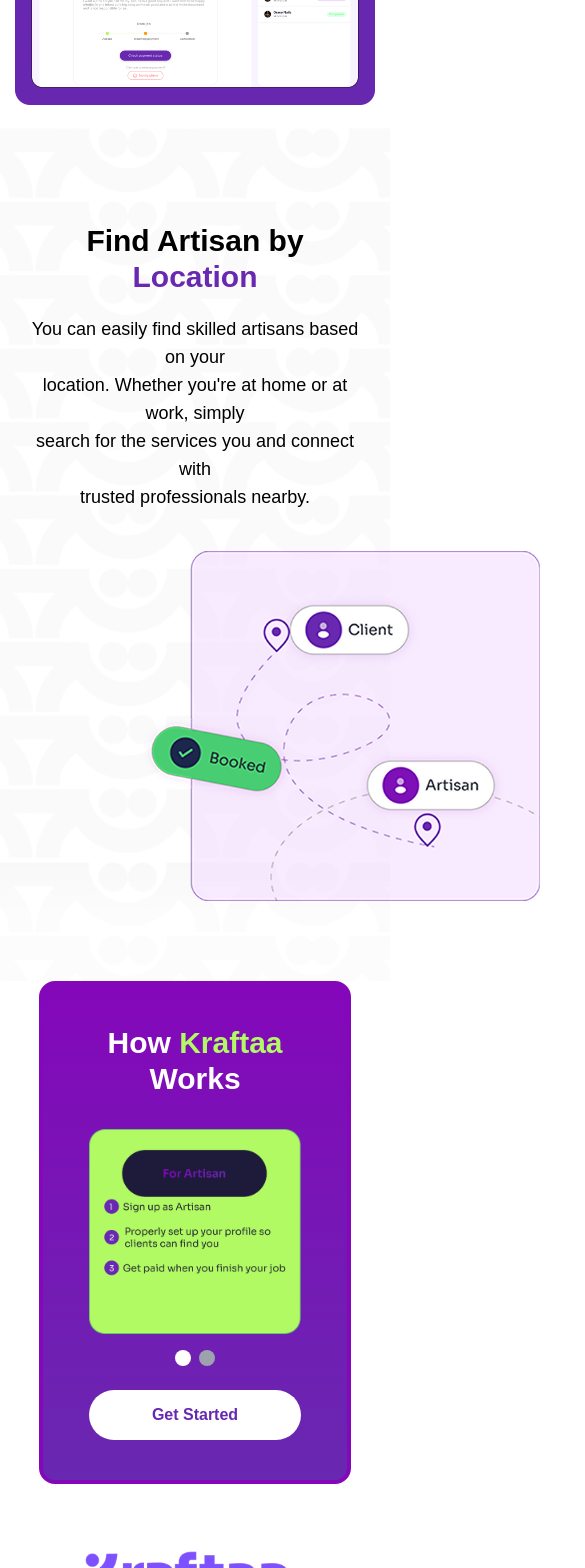
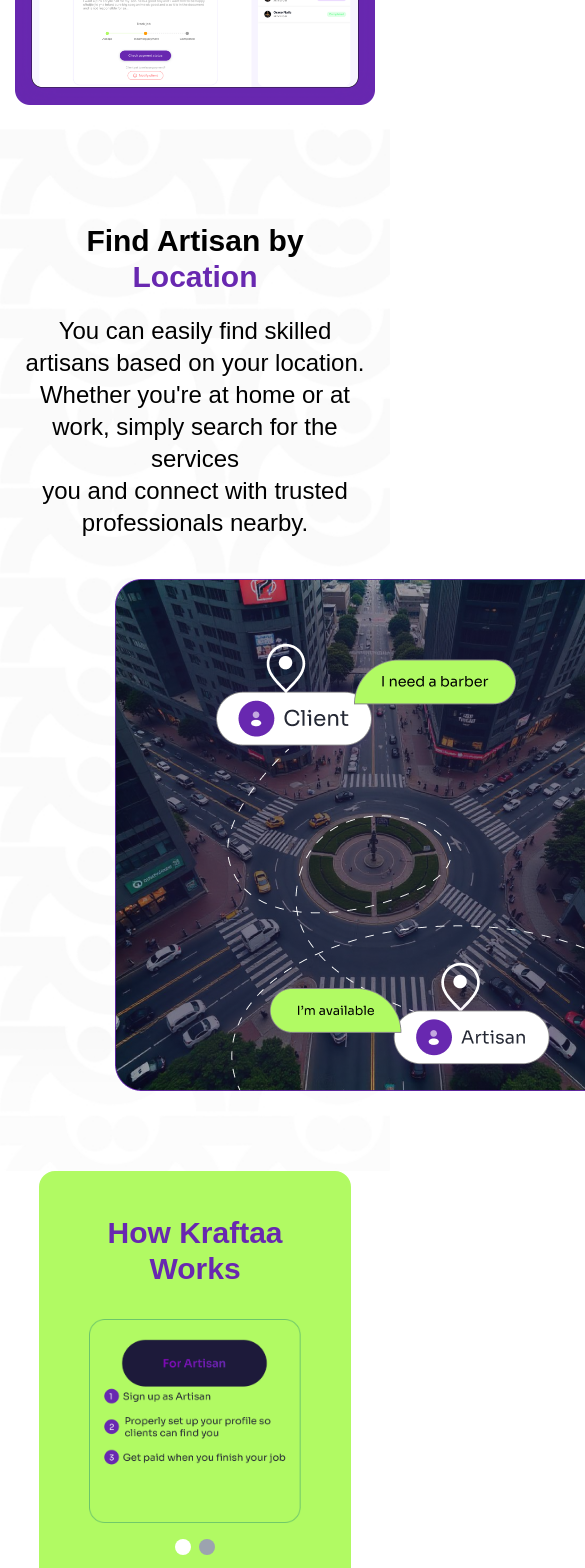
Before and after one commit to covey-codes/kraftaa-landing-page, a React (Vite) app: page / in a window 390 px wide. Shown: the part 1980-3548 px from the top of the page, 585 px wide, since content can reach past the window. Built offline with nearby package versions, Linux system fonts and the light colour scheme.

Commit message:
updating the mobile view in multiple components

```diff
--- a/src/components/AnyServicesSection.jsx
+++ b/src/components/AnyServicesSection.jsx
@@ -1,5 +1,5 @@
-import React from 'react';
-import categg from '../assets/Images/Categg.png';
+import React from "react";
+import categg from "../assets/Images/Categg.png";
 
 const AnyServicesSection = () => {
   return (
@@ -10,35 +10,33 @@
         <div className="absolute top-[-20%] left-1/2 transform -translate-x-1/2 bg-[#B1FA63] border-2 border-[#1EAC23] w-[70%] lg:w-[90%] h-[80%] rounded-3xl shadow-lg grid grid-cols-2 grid-rows-2 p-[30px]">
 
           {/* Top-Left: Text Section */}
-          <div className="flex mt-[-100px] flex-col justify-center">
+          <div className="flex -mt-24 flex-col justify-center">
             <p className="text-6xl font-bold text-[#1D1A3A]">
-              Any <span className="text-[#6828B0]">service</span> you need <br /> all in one <span className='text-[#6828B0]'>place</span>
+              Any <span className="text-[#6828B0]">service</span> you need <br /> all in one <span className="text-[#6828B0]">place</span>
             </p>
           </div>
 
           {/* Top-Right: Adjusted Text Section */}
-          <div className="flex  flex-col justify-center">
+          <div className="flex flex-col justify-center">
             <p className="text-3xl font-semibold text-[#1D1A3A]">
-              With <span className="font-bold text-[#6828B0]">Kraftaa</span>, you will find a wide range of <br />services you need whether at home or at <br /> work you can book from anywhere.
+              With <span className="font-bold text-[#6828B0]">Kraftaa</span>, you will find a wide range of <br />
+              services you need whether at home or at <br />
+              work you can book from anywhere.
             </p>
           </div>
 
           {/* Bottom-Left: Image */}
-          <div className="mt-[-90px]">
+          <div className="-mt-20 flex justify-center">
             <img src={categg} alt="Services" className="w-[70%]" />
           </div>
 
           {/* Bottom-Right: Search Bar & Small Boxes */}
-          <div>
-            <div>
-
-            </div>
           <div className="m-[20px]">
             {/* Search Bar */}
             <input
               type="text"
               placeholder="Find artisan..."
-              className="w-full p-2 bg-transparent border-2 border-black md:rounded-full rounded-full focus:outline-none focus:ring-2 "
+              className="w-full p-2 bg-transparent border-2 border-black md:rounded-full rounded-full focus:outline-none focus:ring-2 focus:ring-black"
             />
 
             {/* Small Rounded Boxes */}
@@ -60,8 +58,6 @@
               ))}
             </div>
           </div>
-          </div>
-
 
         </div>
       </div>
--- a/src/components/FindArtisanSection.jsx
+++ b/src/components/FindArtisanSection.jsx
@@ -51,7 +51,7 @@
 
       {/* Mobile View */}
       <div
-        className="relative lg:hidden bg-cover bg-center h-auto py-20 px-5"
+        className="relative lg:hidden flex justify-center flex-col bg-cover bg-center h-auto py-20 px-5"
         style={{
           backgroundImage: `url(${bgImage})`,
         }}
@@ -61,12 +61,12 @@
             Find Artisan by <span className="text-[#6828B0]">Location</span>
           </p>
 
-          <p className="text-lg">
+          <p className="text-2xl">
             You can easily find skilled artisans
-            based on your <br />location. Whether
-            you're at home or at work, simply <br />
-            search for the services you and
-            connect with <br />trusted professionals
+            based on your location. <br /> Whether
+            you're at home or at work, simply
+            search for the services <br /> you and
+            connect with trusted professionals
             nearby.
           </p>
 
@@ -74,8 +74,8 @@
         </div>
 
         {/* Empty div for mobile image */}
-        <div className="mt-10 w-[400px] ml-[120px] flex justify-center items-center">
-          <img src={location} alt="" />
+        <div className="mt-10 w-[700px]  flex justify-center ">
+          <img src={available} alt="" />
         </div>
       </div>
     </>
--- a/src/components/FooterSection.jsx
+++ b/src/components/FooterSection.jsx
@@ -5,10 +5,10 @@
   return (
     <>
       {/* MOBILE FOOTER (Visible on small and medium screens) */}
-      <div className="lg:hidden bg-gradient-to-b from-[#8407BA] to-[#6828B0] h-[200px] flex flex-col items-center justify-center">
+      <div className="lg:hidden bg-black h-[200px] flex flex-col items-center justify-center">
         <img className="w-[200px]" src={logo} alt="logo" />
-        <p className="text-white text-1xl">Your personal <span className='text-[#B1FA63]'>Connection</span> to Local <span className='text-[#B1FA63]'>Experts...</span></p>
-        <div className="flex justify-center items-start text-white">
+        <p className="text-[#B1FA63] text-1xl">Your personal <span className='text-[#B1FA63]'>Connection</span> to Local <span className='text-[#B1FA63]'>Experts...</span></p>
+        <div className="flex text-sm justify-center items-start text-white">
           <ul className="m-5">Blog</ul>
           <ul className="m-5">About Us</ul>
           <ul className="m-5">Contact Us</ul>
--- a/src/components/HowKraftaaWorksSection.jsx
+++ b/src/components/HowKraftaaWorksSection.jsx
@@ -47,10 +47,10 @@
 
       {/* MOBILE VIEW (Visible only on small and medium screens) */}
       <div className="flex justify-center">
-        <div className="bg-gradient-to-b from-[#8407BA] to-[#6828B0] lg:hidden flex flex-col items-center text-center w-[80%] py-10 px-5 border-4 border-[#8407BA] rounded-2xl">
+        <div className=" bg-[#B1FA63] lg:hidden flex flex-col items-center text-center w-[80%] py-10 px-5 border-4 border-[#B1FA63] rounded-2xl">
           {/* Header */}
-          <h2 className="text-3xl font-bold text-[white] mb-8">
-            How <span className="text-[#B1FA63]">Kraftaa</span> Works
+          <h2 className="text-3xl font-bold text-[#6828B0] mb-8">
+            How <span className="text-[#6828B0]">Kraftaa</span> Works
           </h2>
 
           {/* Carousel */}
@@ -58,7 +58,7 @@
             <img
               src={mobileImages[activeImage]}
               alt="Mobile Carousel"
-              className="w-[80%] h-auto rounded-lg transition-all duration-300"
+              className="w-[80%] h-auto rounded-lg transition-all duration-800"
             />
           </div>
 
```
Lines whose indentation alone changed are shown as unchanged.
